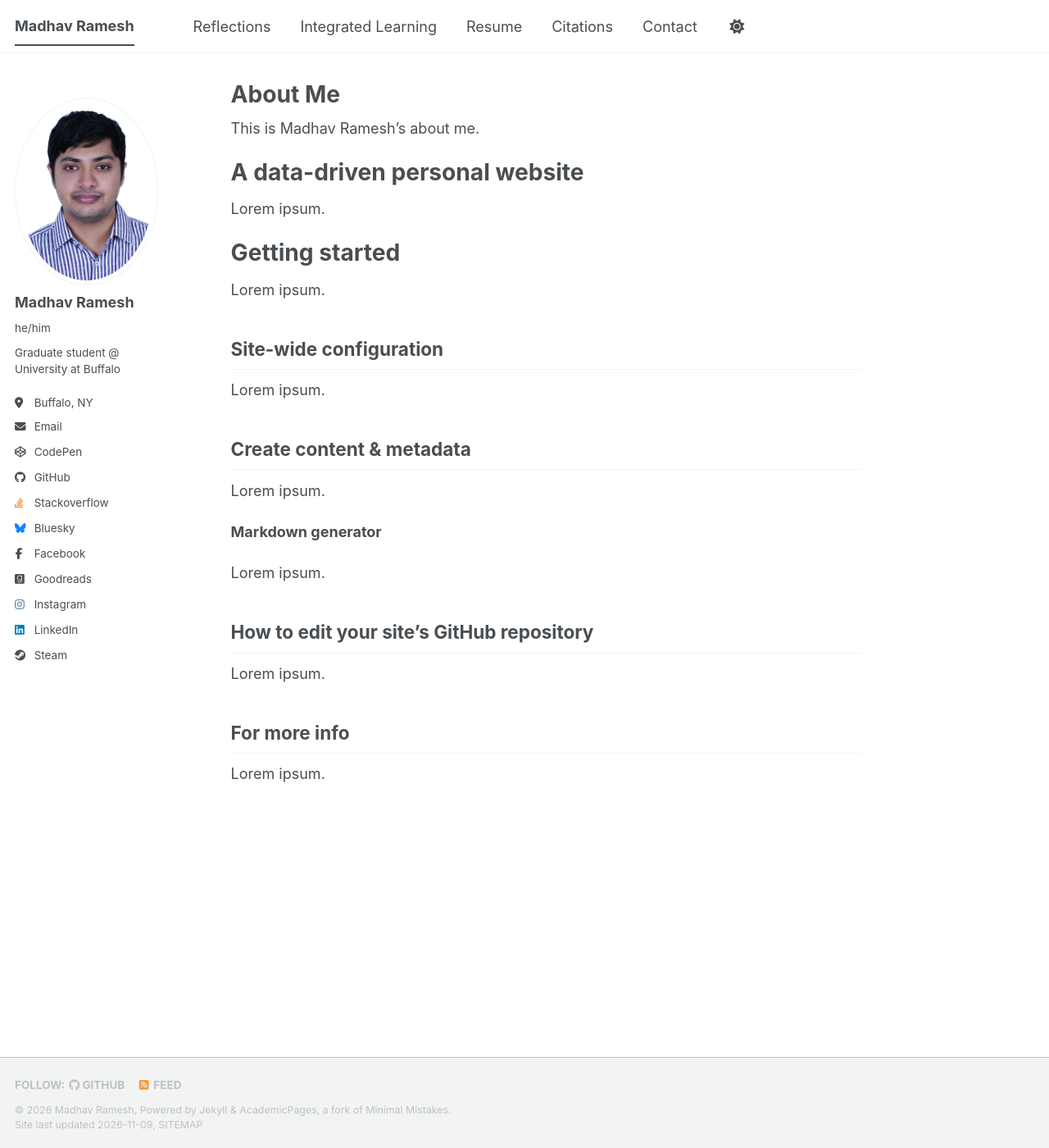
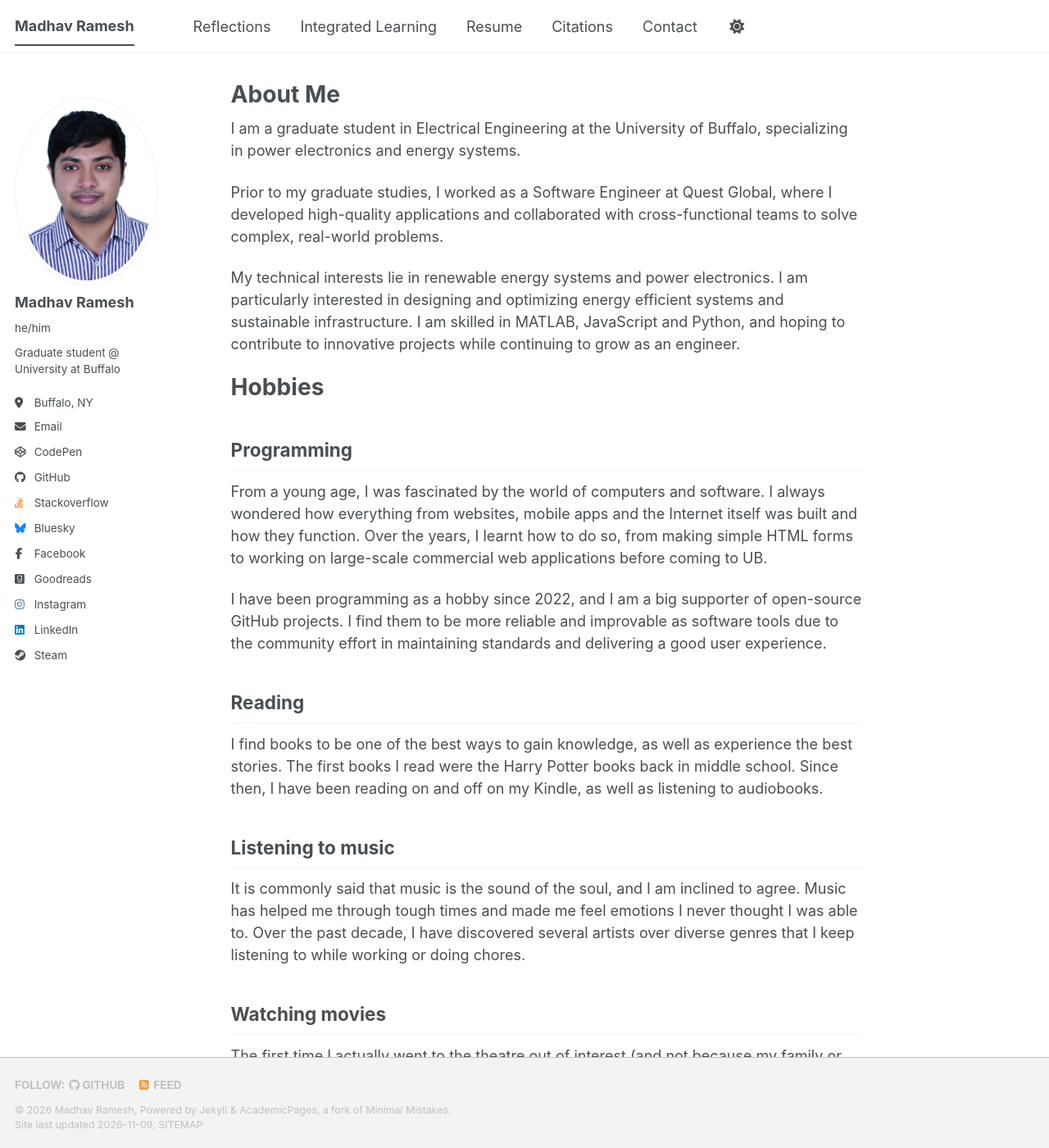
Before and after one commit to madhavr35/madhavr35.github.io, a Jekyll site: the page built from _pages/about.md, in a window 1280 px wide and 1400 px high. Shown: the whole window at 82% size. Built offline with Jekyll 4.4.1, drawn with Linux system fonts in a browser that asks for light colours; a style sheet for code colours, icons or effects is not loaded; some of the changed text lies outside the part shown.

Commit message:
about section

```diff
--- a/_pages/about.md
+++ b/_pages/about.md
@@ -7,32 +7,32 @@ redirect_from:
   - /about.html
 ---
 
-This is Madhav Ramesh's about me.
+I am a graduate student in Electrical Engineering at the University of Buffalo, specializing in power electronics and energy systems.
 
-# A data-driven personal website
+Prior to my graduate studies, I worked as a Software Engineer at Quest Global, where I developed high-quality applications and collaborated with cross-functional teams to solve complex, real-world problems.
 
-Lorem ipsum.
+My technical interests lie in renewable energy systems and power electronics. I am particularly interested in designing and optimizing energy efficient systems and sustainable infrastructure. I am skilled in MATLAB, JavaScript and Python, and hoping to contribute to innovative projects while continuing to grow as an engineer.
 
-# Getting started
+# Hobbies
 
-Lorem ipsum.
+## Programming
 
-## Site-wide configuration
+From a young age, I was fascinated by the world of computers and software. I always wondered how everything from websites, mobile apps and the Internet itself was built and how they function. Over the years, I learnt how to do so, from making simple HTML forms to working on large-scale commercial web applications before coming to UB.
 
-Lorem ipsum.
+I have been programming as a hobby since 2022, and I am a big supporter of open-source GitHub projects. I find them to be more reliable and improvable as software tools due to the community effort in maintaining standards and delivering a good user experience.
 
-## Create content & metadata
+## Reading
 
-Lorem ipsum.
+I find books to be one of the best ways to gain knowledge, as well as experience the best stories. The first books I read were the Harry Potter books back in middle school. Since then, I have been reading on and off on my Kindle, as well as listening to audiobooks.
 
-**Markdown generator**
+## Listening to music
 
-Lorem ipsum.
+It is commonly said that music is the sound of the soul, and I am inclined to agree. Music has helped me through tough times and made me feel emotions I never thought I was able to. Over the past decade, I have discovered several artists over diverse genres that I keep listening to while working or doing chores.
 
-## How to edit your site's GitHub repository
+## Watching movies
 
-Lorem ipsum.
+The first time I actually went to the theatre out of interest (and not because my family or friends forced me to), was in 2023 to watch Oppenheimer, as it came out just after I started my job at Quest Global. Since then, I have watched movies more frequently than I used to.
 
-## For more info
+## Gaming
 
-Lorem ipsum.
+Even though many people don't think gaming is a worthwhile hobby, I feel video games seamlessly combine the art of music and movies in one beautiful package. During the pandemic, I was able to play 'Among Us' with my friends, allowing us to hang out even though we couldn't see each other in person. One of the best experiences in this hobby was playing through the single-player game 'Red Dead Redemption 2', which made me realize that the effort the creators put into their work is not to be overlooked.
```
